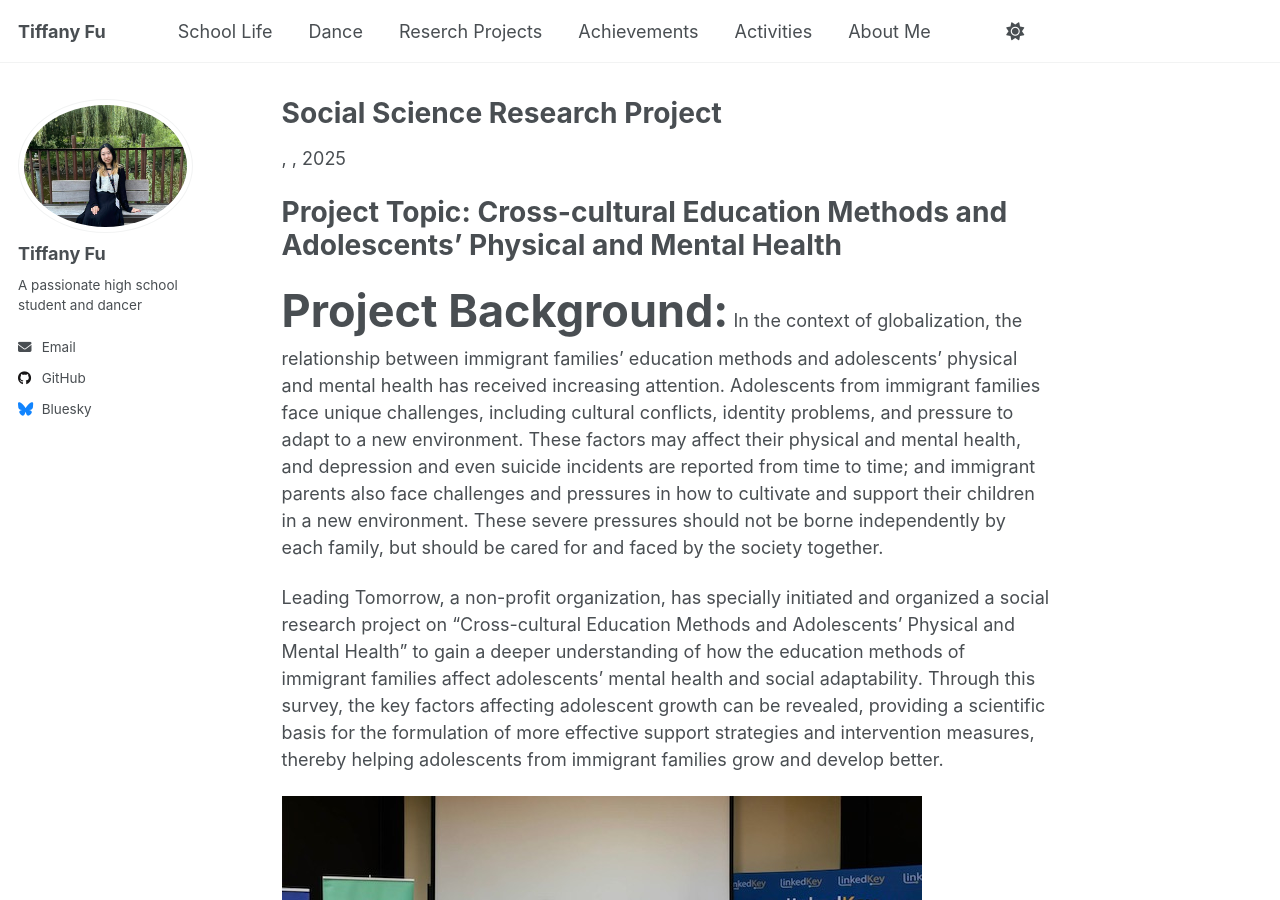
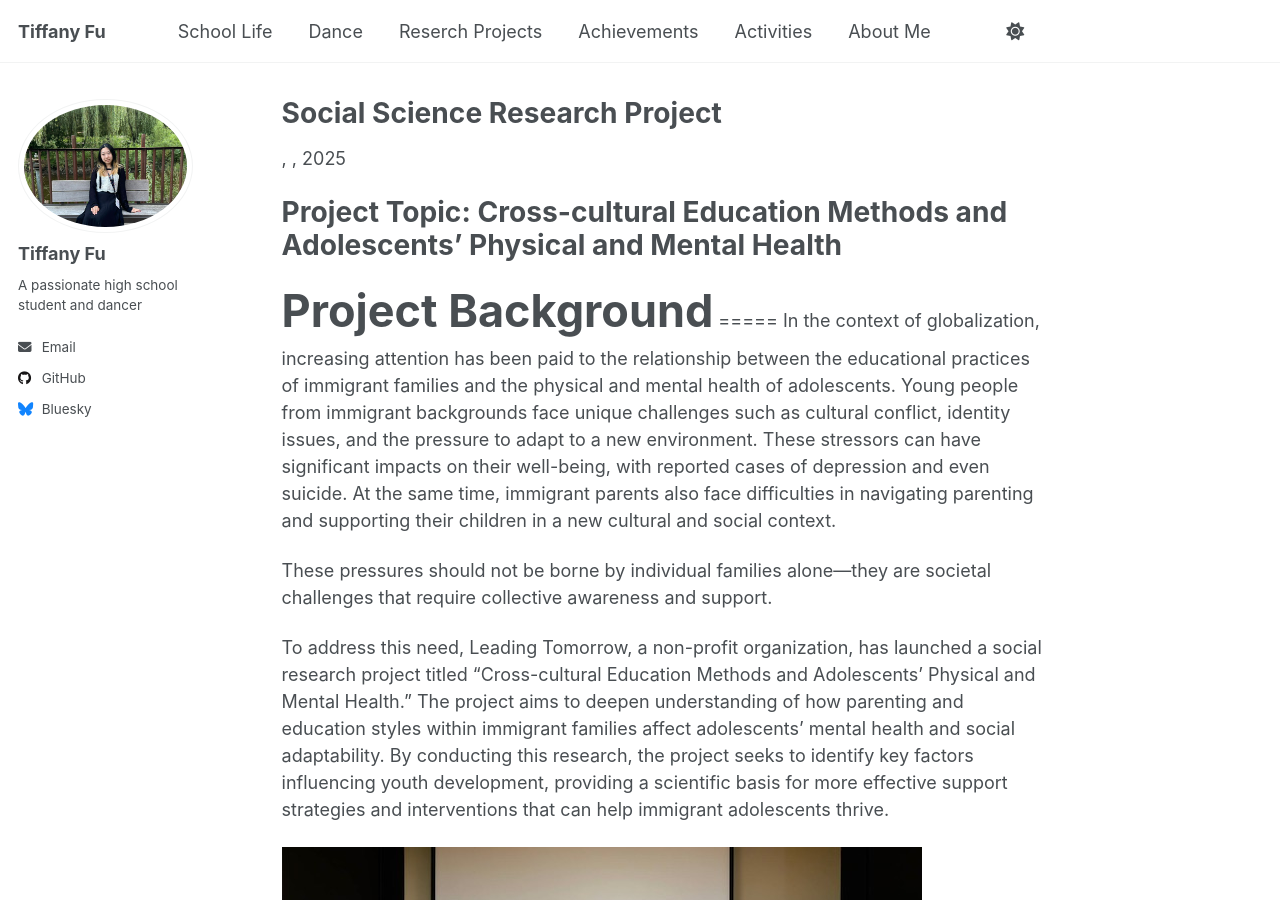
Before and after one commit to TiffanyJTFu/TiffanyFu, a Jekyll site: the page built from _teaching/2015-spring-teaching-2.md, in a window 1280 px wide and 900 px high. Built offline with Jekyll 4.4.1, drawn with Linux system fonts in a browser that asks for light colours; a script that is not in the unit is left out.

Commit message:
Update 2015-spring-teaching-2.md

```diff
--- a/_teaching/2015-spring-teaching-2.md
+++ b/_teaching/2015-spring-teaching-2.md
@@ -8,10 +8,13 @@ location: "Toronto Canada"
 
 Project Topic: Cross-cultural Education Methods and Adolescents' Physical and Mental Health
 =====
-<span style="font-size:2.5em;"><b>Project Background:</b></span>
-In the context of globalization, the relationship between immigrant families' education methods and adolescents' physical and mental health has received increasing attention. Adolescents from immigrant families face unique challenges, including cultural conflicts, identity problems, and pressure to adapt to a new environment. These factors may affect their physical and mental health, and depression and even suicide incidents are reported from time to time; and immigrant parents also face challenges and pressures in how to cultivate and support their children in a new environment. These severe pressures should not be borne independently by each family, but should be cared for and faced by the society together.
+<span style="font-size:2.5em;"><b>Project Background</b></span>
+=====
+In the context of globalization, increasing attention has been paid to the relationship between the educational practices of immigrant families and the physical and mental health of adolescents. Young people from immigrant backgrounds face unique challenges such as cultural conflict, identity issues, and the pressure to adapt to a new environment. These stressors can have significant impacts on their well-being, with reported cases of depression and even suicide. At the same time, immigrant parents also face difficulties in navigating parenting and supporting their children in a new cultural and social context.
 
-Leading Tomorrow, a non-profit organization, has specially initiated and organized a social research project on "Cross-cultural Education Methods and Adolescents' Physical and Mental Health" to gain a deeper understanding of how the education methods of immigrant families affect adolescents' mental health and social adaptability. Through this survey, the key factors affecting adolescent growth can be revealed, providing a scientific basis for the formulation of more effective support strategies and intervention measures, thereby helping adolescents from immigrant families grow and develop better.
+These pressures should not be borne by individual families alone—they are societal challenges that require collective awareness and support.
+
+To address this need, Leading Tomorrow, a non-profit organization, has launched a social research project titled “Cross-cultural Education Methods and Adolescents’ Physical and Mental Health.” The project aims to deepen understanding of how parenting and education styles within immigrant families affect adolescents’ mental health and social adaptability. By conducting this research, the project seeks to identify key factors influencing youth development, providing a scientific basis for more effective support strategies and interventions that can help immigrant adolescents thrive.
 
 ![SocialScience12](https://tiffanyjtfu.github.io/TiffanyFu/images/socialscienceproject12.jpg)
 
```
